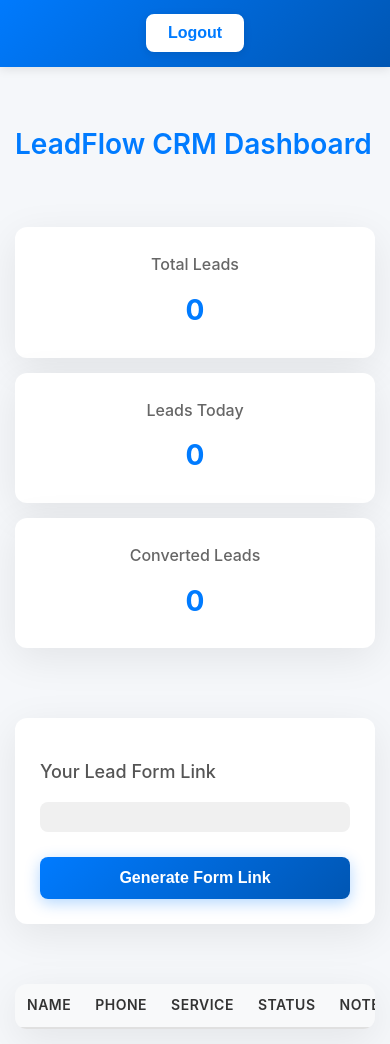
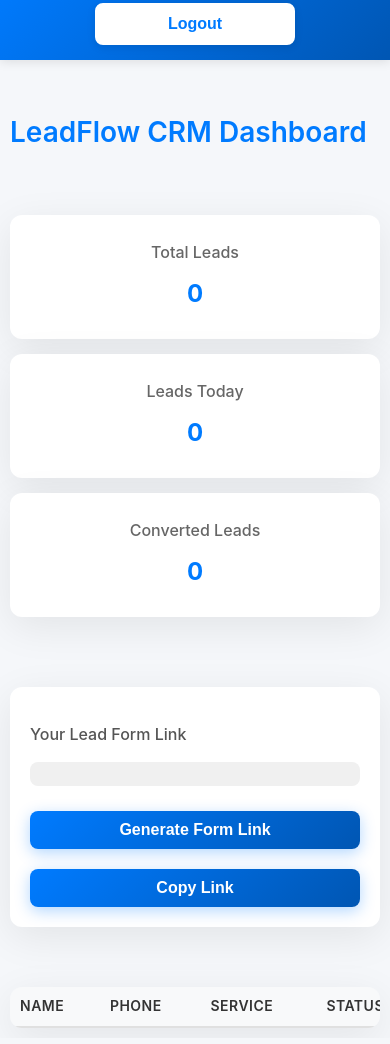
Before and after one commit to pranavpatiliib-creator/devaiautomation, a plain HTML site: page frontend/dashboard.html in a window 390 px wide. Shown: the part 69-1113 px from the top of the page. Drawn offline with Linux system fonts and the light colour scheme; no server answers.

Commit message:
Improve mobile responsiveness and add copy button for lead link

```diff
--- a/frontend/dashboard.html
+++ b/frontend/dashboard.html
@@ -33,7 +33,10 @@
         <div class="card" style="max-width: 100%; margin: 30px auto;">
             <h3>Your Lead Form Link</h3>
             <p id="leadLink"></p>
-            <button onclick="generateLeadLink()">Generate Form Link</button>
+            <div class="link-actions">
+                <button onclick="generateLeadLink()">Generate Form Link</button>
+                <button onclick="copyLeadLink()">Copy Link</button>
+            </div>
         </div>
 
         <div class="table-container">
--- a/frontend/script.js
+++ b/frontend/script.js
@@ -299,6 +299,16 @@ function getUserId() {
 
 
 
+// ================= COPY LEAD LINK =================
+
+function copyLeadLink() {
+    const link = document.getElementById("leadLink").innerText;
+    navigator.clipboard.writeText(link);
+    alert("Link copied to clipboard");
+}
+
+
+
 // ================= GENERATE LEAD LINK =================
 
 function generateLeadLink() {
--- a/frontend/styles.css
+++ b/frontend/styles.css
@@ -20,7 +20,7 @@ body {
 }
 
 .container {
-    max-width: 1200px;
+    max-width: 1000px;
     margin: 0 auto;
     padding: 30px 20px;
     min-height: calc(100vh - 100px);
@@ -290,6 +290,17 @@ tbody tr:last-child td {
     color: #555;
 }
 
+/* Link actions */
+.link-actions {
+    display: flex;
+    gap: 10px;
+    margin-top: 15px;
+}
+
+.link-actions button {
+    flex: 1;
+}
+
 /* Mobile responsiveness */
 @media (max-width: 768px) {
     body {
@@ -304,12 +315,18 @@ tbody tr:last-child td {
     .container {
         padding: 15px;
         min-height: auto;
+        max-width: 100%;
     }
 
     .card {
         padding: 25px;
         margin: 20px 0;
         max-width: 100%;
+        width: 100%;
+    }
+
+    h1 {
+        font-size: 28px;
     }
 
     h2 {
@@ -320,10 +337,13 @@ tbody tr:last-child td {
     select {
         padding: 12px 14px;
         font-size: 16px;
+        width: 100%;
     }
 
     button {
         padding: 12px 18px;
+        width: 100%;
+        font-size: 16px;
     }
 
     .analytics {
@@ -335,13 +355,21 @@ tbody tr:last-child td {
         font-size: 28px;
     }
 
+    .table-container {
+        overflow-x: auto;
+        -webkit-overflow-scrolling: touch;
+    }
+
     table {
         font-size: 13px;
+        min-width: 600px;
+        /* Ensure table doesn't shrink too much */
     }
 
     th,
     td {
         padding: 10px 12px;
+        white-space: nowrap;
     }
 
     header {
@@ -350,15 +378,74 @@ tbody tr:last-child td {
     }
 
     header button {
-        width: auto;
-        padding: 8px 20px;
+        width: 100%;
+        max-width: 200px;
     }
 
-    .form-group {
-        margin-bottom: 14px;
+    .link-actions {
+        flex-direction: column;
+        gap: 10px;
     }
 
-    .form-subtitle {
-        font-size: 13px;
+    .link-actions button {
+        width: 100%;
     }
 }
+
+@media (max-width: 480px) {
+    .app-title {
+        font-size: 20px;
+        margin: 15px 0 0 0;
+    }
+
+    .container {
+        padding: 10px;
+    }
+
+    .card {
+        padding: 20px;
+        margin: 15px 0;
+    }
+
+    h1 {
+        font-size: 24px;
+    }
+
+    h2 {
+        font-size: 18px;
+    }
+
+    h3 {
+        font-size: 16px;
+    }
+
+    input,
+    select {
+        padding: 10px 12px;
+        font-size: 16px;
+    }
+
+    button {
+        padding: 10px 16px;
+        font-size: 16px;
+    }
+
+    .analytics .card span {
+        font-size: 24px;
+    }
+
+    table {
+        font-size: 12px;
+        min-width: 500px;
+    }
+
+    th,
+    td {
+        padding: 8px 10px;
+    }
+
+    #leadLink {
+        font-size: 12px;
+        padding: 12px;
+    }
+}
```
Also changed, not shown: frontend/index.html (+21 -10 lines), 1 other file.
